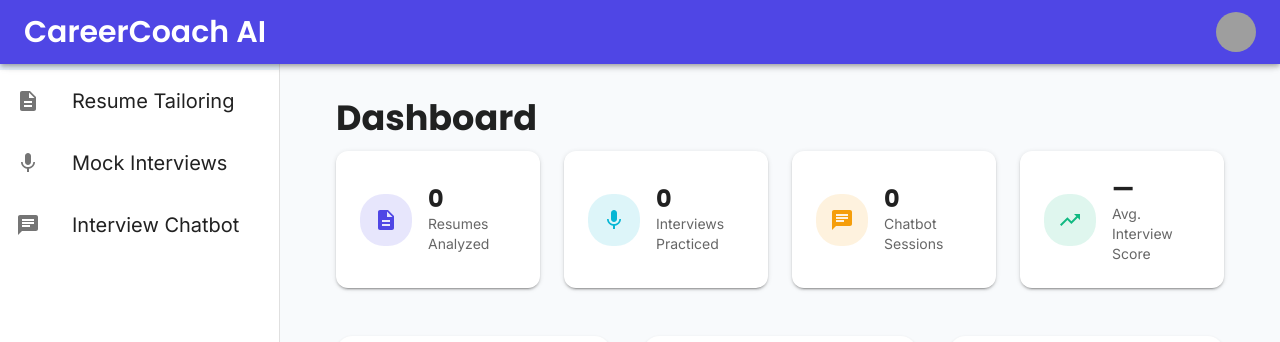
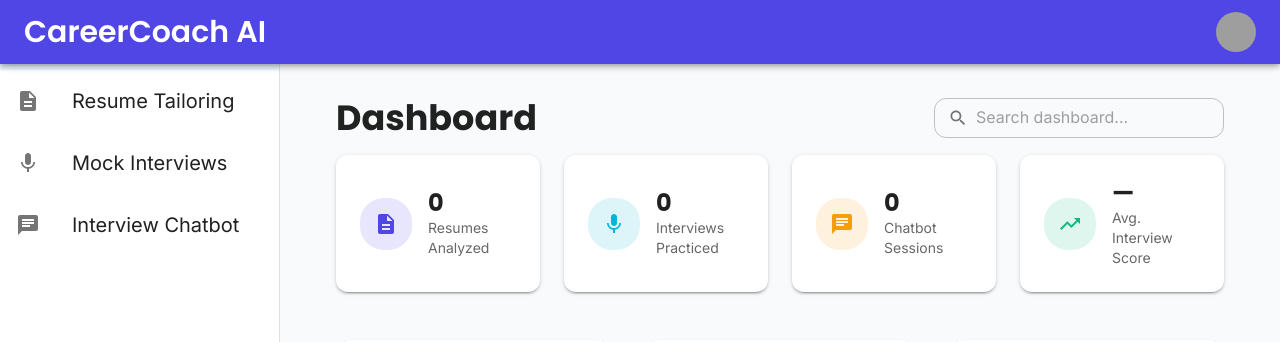
Before and after one commit to Gurutej11-web/CareerCoach-AI, a React (Create React App) app: page /dashboard in a window 1280 px wide. Shown: the top 342 px of the page. Built offline with nearby package versions, Linux system fonts and the light colour scheme; no server answers; grey boxes are pictures that could not be loaded.

Commit message:
Add dashboard search: filter quick-access cards and recent activity by query

```diff
--- a/src/components/dashboard/DashboardContent.tsx
+++ b/src/components/dashboard/DashboardContent.tsx
@@ -1,5 +1,6 @@
-import React from 'react';
-import { Box, Container, Grid, Typography } from '@mui/material';
+import React, { useMemo, useState } from 'react';
+import { Box, Container, Grid, Typography, TextField, InputAdornment } from '@mui/material';
+import SearchIcon from '@mui/icons-material/Search';
 import DescriptionIcon from '@mui/icons-material/Description';
 import MicIcon from '@mui/icons-material/Mic';
 import ChatIcon from '@mui/icons-material/Chat';
@@ -40,17 +41,46 @@ const quickAccessItems = [
 ];
 
 const DashboardContent: React.FC = () => {
+  const [search, setSearch] = useState('');
+
+  const filteredQuickAccess = useMemo(() => {
+    const q = search.trim().toLowerCase();
+    if (!q) return quickAccessItems;
+    return quickAccessItems.filter(
+      (item) => item.title.toLowerCase().includes(q) || item.description.toLowerCase().includes(q)
+    );
+  }, [search]);
+
   return (
     <Box component="main" sx={{ flexGrow: 1, py: 4, px: { xs: 2, md: 4 } }}>
       <Container maxWidth="lg">
-        <Typography variant="h4" component="h1" gutterBottom fontWeight="bold" sx={{fontSize:'35px'}}>
+        <Box sx={{ display: 'flex', justifyContent: 'space-between', alignItems: 'center', flexWrap: 'wrap', gap: 2 }}>
+          <Typography variant="h4" component="h1" gutterBottom fontWeight="bold" sx={{ fontSize: '35px', mb: 0 }}>
             Dashboard
           </Typography>
+          <TextField
+            size="small"
+            placeholder="Search dashboard..."
+            value={search}
+            onChange={(e) => setSearch(e.target.value)}
+            sx={{ minWidth: 260 }}
+            InputProps={{
+              startAdornment: (
+                <InputAdornment position="start">
+                  <SearchIcon fontSize="small" color="action" />
+                </InputAdornment>
+              ),
+            }}
+          />
+        </Box>
 
+        <Box sx={{ mt: 2 }}>
           <StatsOverview />
+        </Box>
 
+        {filteredQuickAccess.length > 0 && (
           <Grid container spacing={4} sx={{ mt: 2 }}>
-          {quickAccessItems.map((item, index) => (
+            {filteredQuickAccess.map((item, index) => (
               <Grid item xs={12} md={4} key={index}>
                 <QuickAccessCard
                   title={item.title}
@@ -64,12 +94,13 @@ const DashboardContent: React.FC = () => {
               </Grid>
             ))}
           </Grid>
+        )}
 
         <ScoreProgressChart />
 
         <AchievementsPanel />
 
-        <RecentActivity />
+        <RecentActivity filter={search} />
       </Container>
     </Box>
   );
--- a/src/components/dashboard/RecentActivity.tsx
+++ b/src/components/dashboard/RecentActivity.tsx
@@ -23,9 +23,17 @@ const activityIcons: Record<Activity['type'], React.ReactNode> = {
   application: <BusinessCenterIcon color="primary" />,
 };
 
-const RecentActivity: React.FC = () => {
+interface RecentActivityProps {
+  filter?: string;
+}
+
+const RecentActivity: React.FC<RecentActivityProps> = ({ filter = '' }) => {
   // Get activities from the context
-  const { activities } = useRecentActivity();
+  const { activities: allActivities } = useRecentActivity();
+  const query = filter.trim().toLowerCase();
+  const activities = query
+    ? allActivities.filter((a) => a.description.toLowerCase().includes(query))
+    : allActivities;
 
   return (
     <Paper elevation={2} sx={{ p: 3, mt: 4 }}>
@@ -43,7 +51,7 @@ const RecentActivity: React.FC = () => {
         }}>
           <HistoryIcon sx={{ fontSize: 60, mb: 2, opacity: 0.6 }} />
           <Typography variant="body1" sx={{ textAlign: 'center', fontSize: '18px' }}>
-            No recent activity yet
+            {query ? 'No activity matches your search' : 'No recent activity yet'}
           </Typography>
           <Typography variant="body2" sx={{ textAlign: 'center', mt: 1 }}>
             Your activities will appear here after you use the application features
```
Lines whose indentation alone changed are shown as unchanged.
